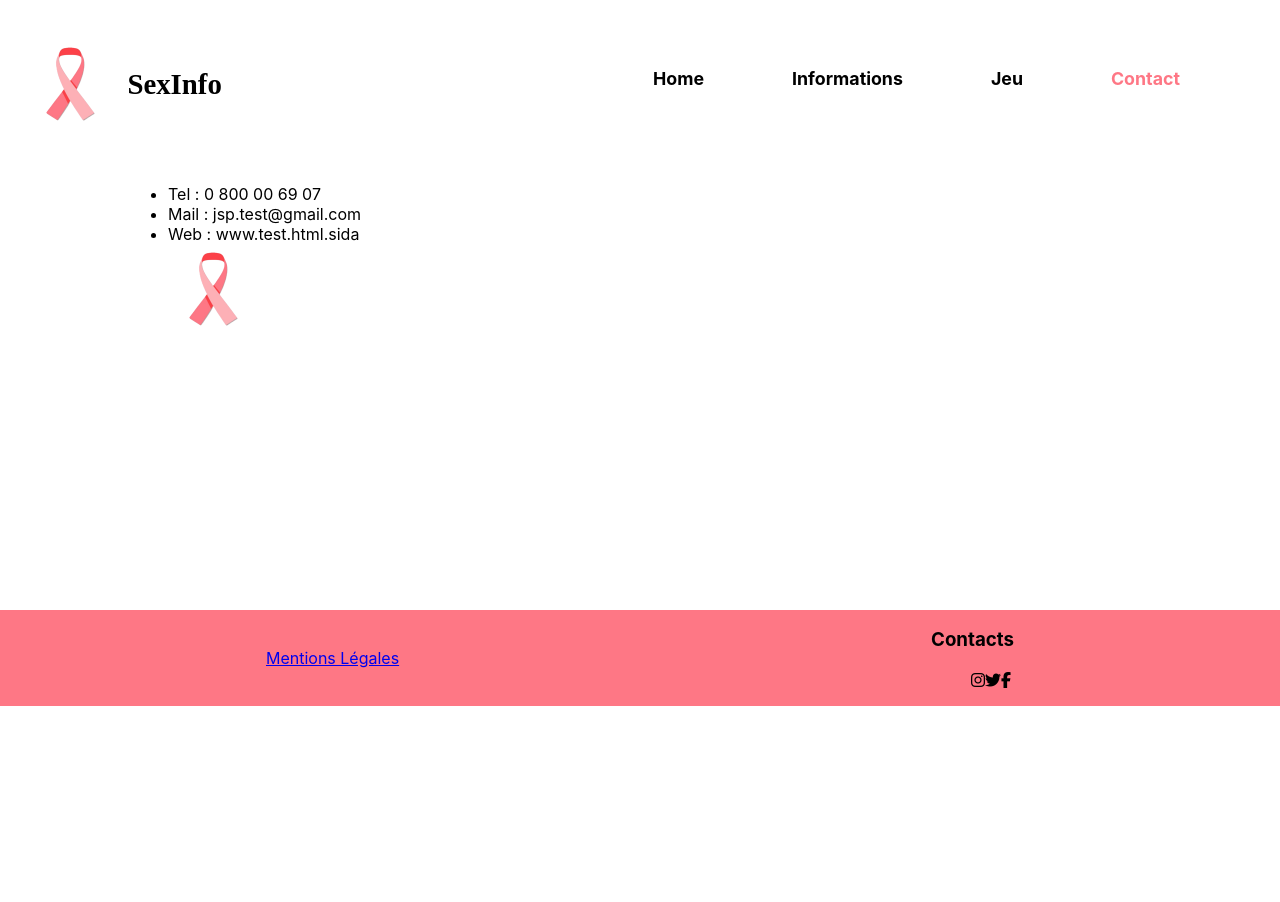
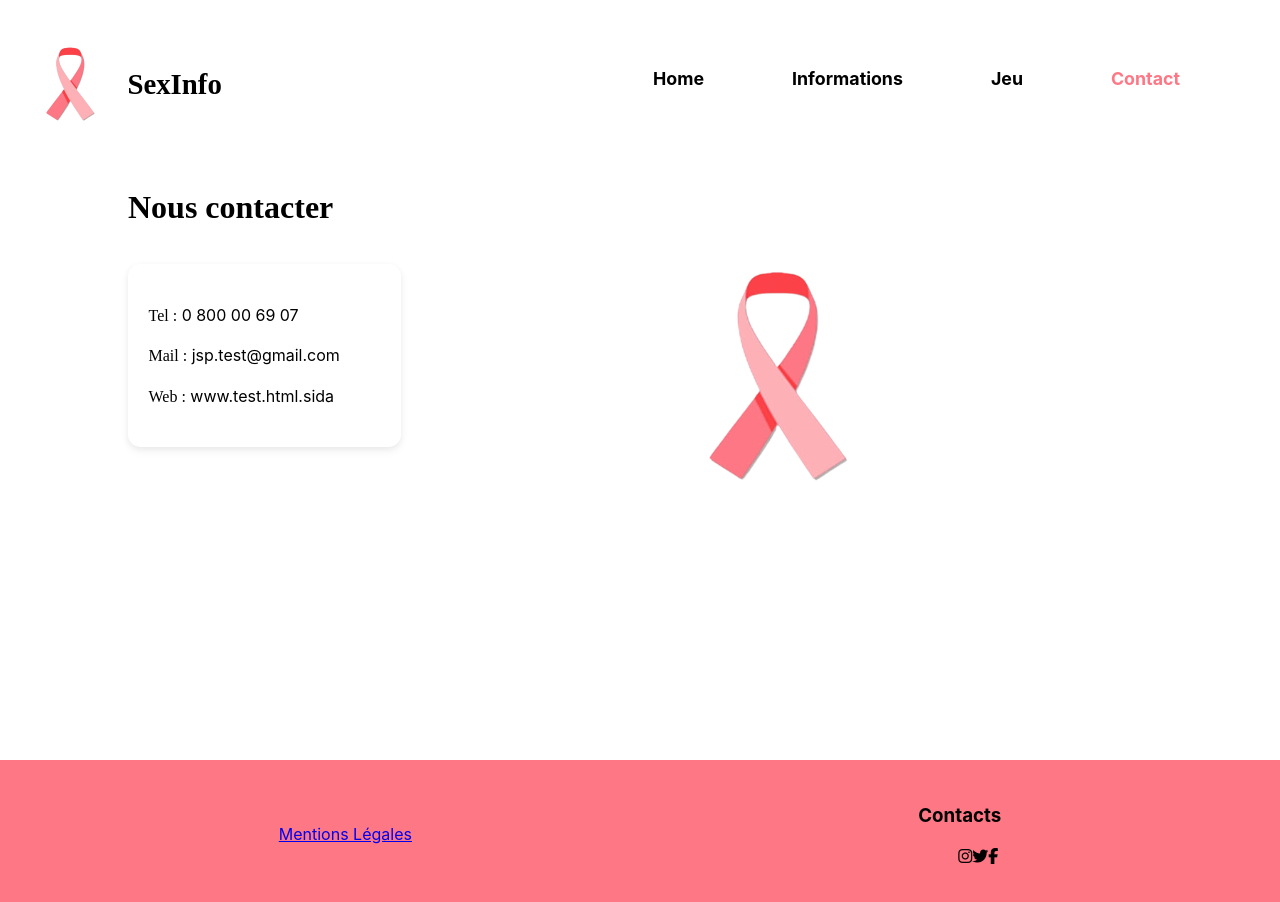
Before and after one commit to Kaituro/sidinfo, a React (Create React App) app: page /Contact in a window 1280 px wide. Shown: the top 902 px of the page. Before the commit the page ends 800 px from the top, so only its background shows below. Built offline with nearby package versions, Linux system fonts and the light colour scheme; a web font is replaced by a local one.

Commit message:
footer fonctionnel

```diff
--- a/src/App.css
+++ b/src/App.css
@@ -137,3 +137,30 @@ h2 {
 .protect-2 .p-img {
     width: 35%;
 }
+
+.contactinfo{
+    display: flex;
+    flex-direction: row;
+}
+
+.imagecont {
+    width: 20vw;
+    height: 20vw;
+    margin: auto;
+}
+
+.contactinfo ul{
+    list-style: none;
+    height: fit-content;
+    padding-left: 1%;
+    padding-top: 3%;
+    padding-bottom: 3%;
+    padding-right: 5%;
+    border-radius: 1vw;
+    box-shadow: rgb(0 0 0 / 5%) 0px 4px 10px 0px, rgb(0 0 0 / 5%) 0px 2px 6px 0px;
+}
+
+
+.contactinfo li{
+    padding:0.8vw ;
+}
--- a/src/App.jsx
+++ b/src/App.jsx
@@ -1,7 +1,7 @@
 import "./App.css";
 import Navigation_bar from "./components/Navbar/Nav";
 import Home from "./pages/Home";
-import Contact from "./pages/contact";
+import Contact from "./pages/Contact";
 import Informations from "./pages/Information";
 import { Route, Routes } from "react-router-dom";
 import Footer_page from "./components/Footer/Footer";
--- a/src/components/Footer/Footer.css
+++ b/src/components/Footer/Footer.css
@@ -6,7 +6,9 @@ footer {
     display: flex;
     flex-direction: row;
     width: 100%;
+    height:fit-content;
     background-color: var(--main-color);
+    padding: 2%;
 }
 
 .footmention{
--- a/src/components/Navbar/Nav.css
+++ b/src/components/Navbar/Nav.css
@@ -9,7 +9,7 @@ header {
     background-color: var(--background-color);
 }
 
-img {
+.imagenav {
     width: 7vw;
     height: 7vw;
     margin: auto;
--- a/src/components/Navbar/Nav.jsx
+++ b/src/components/Navbar/Nav.jsx
@@ -6,7 +6,7 @@ const Navigation_bar = () => {
     <header>
       <div className="mobile-top-bar"></div>
       <div className="logo">
-        <img src="./image/logosida.svg" alt="marche pas" />
+        <img className="imagenav" src="./image/logosida.svg" alt="marche pas" />
         <h1>SexInfo</h1>
       </div>
 
--- a/src/pages/contact.jsx
+++ b/src/pages/contact.jsx
@@ -4,19 +4,20 @@ const Contact = () => {
     document.title = "SexInfo";
 
     return (
-      <div className="h_box">
-        <div>
+      <>
+        <h1>Nous contacter</h1>
+        <div className="contactinfo">
         <ul>
-        <li>Tel : 0 800 00 69 07</li>
-        <li>Mail : jsp.test@gmail.com</li>
-        <li>Web : www.test.html.sida</li>
+        <li><span>Tel :</span> 0 800 00 69 07</li>
+        <li><span>Mail :</span> jsp.test@gmail.com</li>
+        <li> <span>Web :</span> www.test.html.sida</li>
 
-        <img src="image/logosida.svg" />
+
         </ul>
-
+<img  className="imagecont" src="image/logosida.svg" />
         </div>
 
-      </div>
+        </>
     );
   };
 
```
